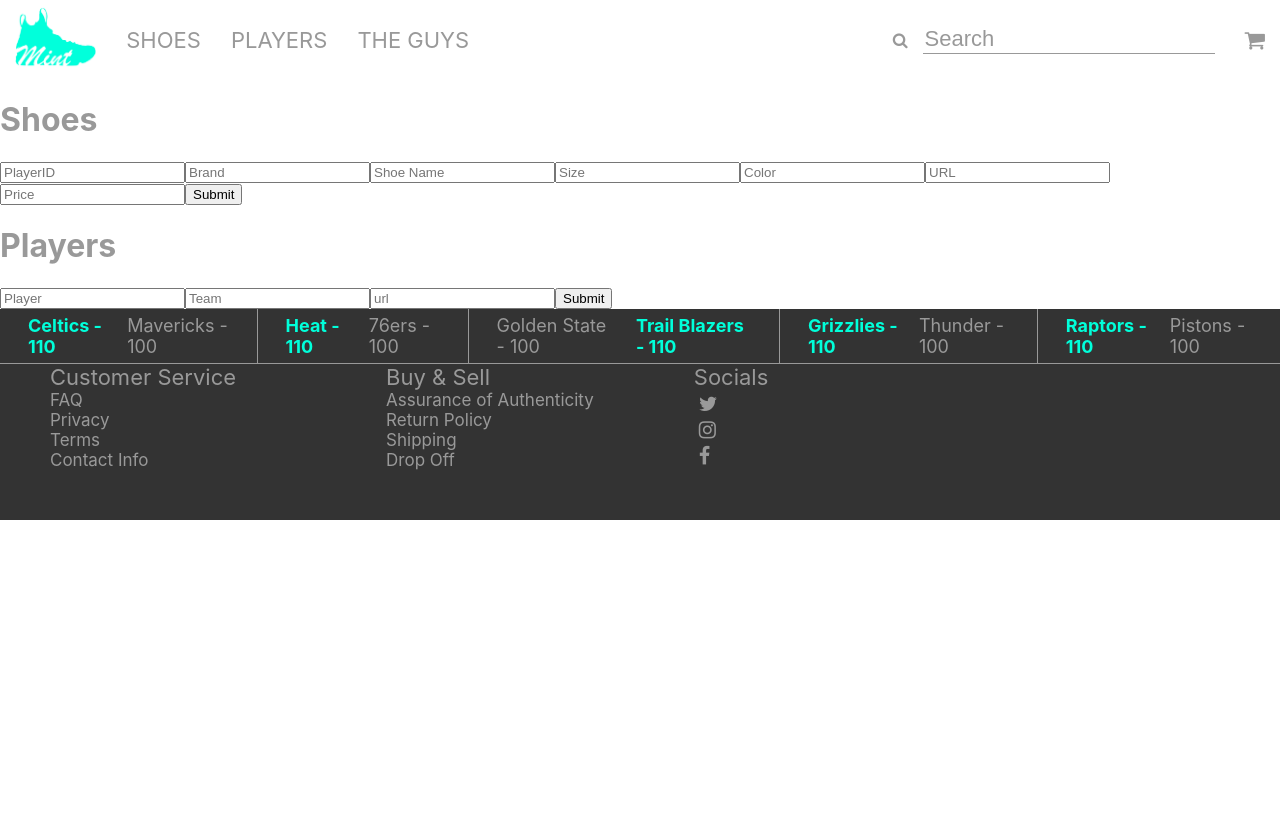
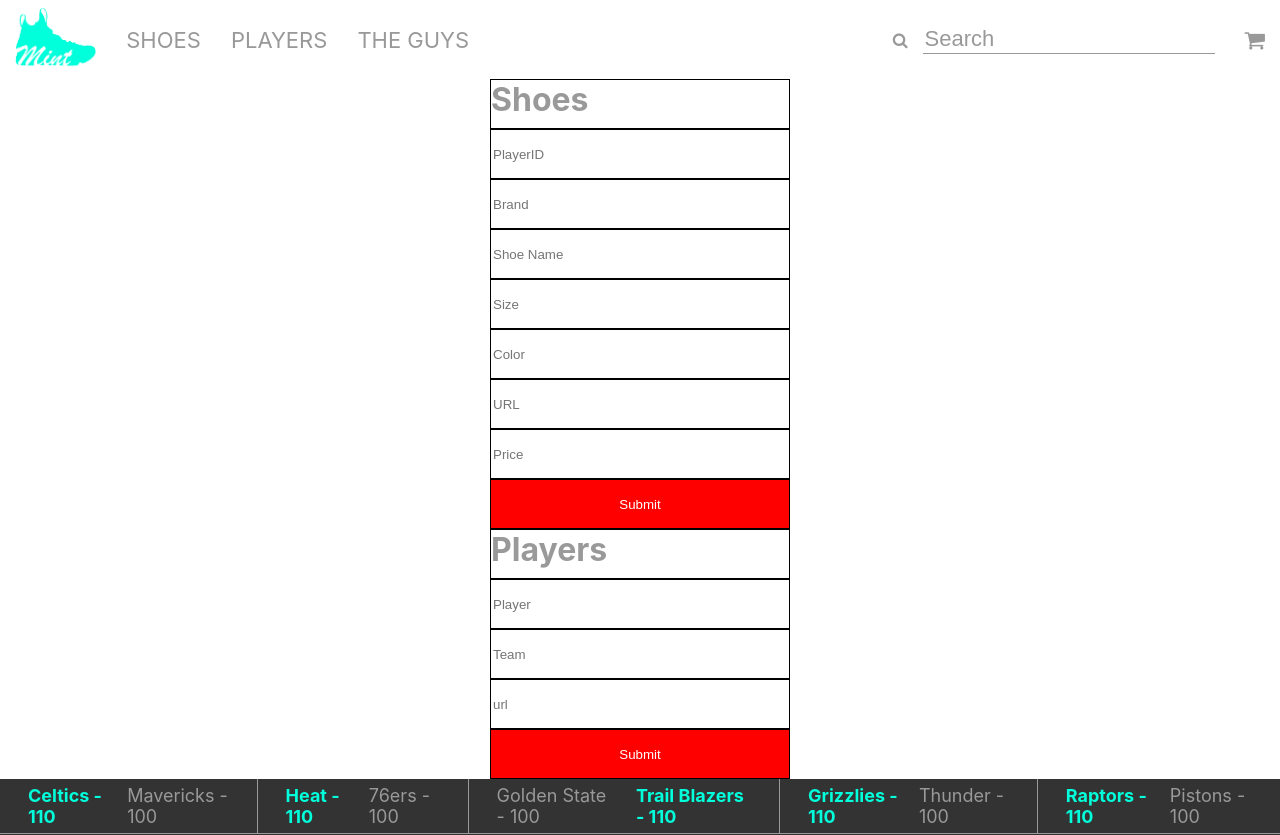
Before and after one commit to jkhone/sports-site-dude, a React (Create React App) app in the folder client/: page /form in a window 1280 px wide. Shown: the top 835 px of the page. Before the commit the page ends 800 px from the top, so only its background shows below. Built offline with nearby package versions, Linux system fonts and the light colour scheme.

Commit message:
created form to input data

```diff
--- a/client/src/components/form.js
+++ b/client/src/components/form.js
@@ -1,7 +1,7 @@
 import React, {useState} from "react"
 
 import Axios from "axios"
-
+import '../styles/form.css'
 
 
 
@@ -38,7 +38,7 @@ Axios.post('/api/shoes', {playerId, brand, shoe, size, color, pic, price}).then(
     <>
       <div>
           <h1>Shoes</h1>
-          <form onSubmit={handleSubmit}>
+          <form class="form" onSubmit={handleSubmit}>
                   <input type="text" placeholder="PlayerID" onChange={e => setPlayerId(e.target.value)}></input>
                   <input type="text" placeholder="Brand"onChange={e => setBrand(e.target.value)}></input>
                   <input type="text" placeholder="Shoe Name" onChange={e=> setShoe(e.target.value)}></input>
@@ -53,7 +53,7 @@ Axios.post('/api/shoes', {playerId, brand, shoe, size, color, pic, price}).then(
 
           <div>
               <h1>Players</h1>
-              <form onSubmit={handleSubmit}>
+              <form class="form" onSubmit={handleSubmit}>
                       <input type="text" placeholder="Player" onChange={e => setPlayer(e.target.value)}></input>
                       <input type="text" placeholder="Team"onChange={e => setTeam(e.target.value)}></input>
                       <input type="text" placeholder="url" onChange={e=> setUrl(e.target.value)}></input>
--- /dev/null
+++ b/client/src/styles/form.css
@@ -0,0 +1,29 @@
+h1 {
+    width: 300px;
+    height: 50px;
+    border: solid black 1px;
+    margin: auto;
+
+}
+.form {
+    display: flex;
+    flex-direction: column;
+
+}
+
+.form input {
+    width: 300px;
+    height: 50px;
+    border: solid black 1px;
+    margin: auto;
+}
+
+.form button {
+    width: 300px;
+    height: 50px;
+    border: solid black 1px;
+    background: red;
+    color: white;
+    margin: auto;
+
+}
```
